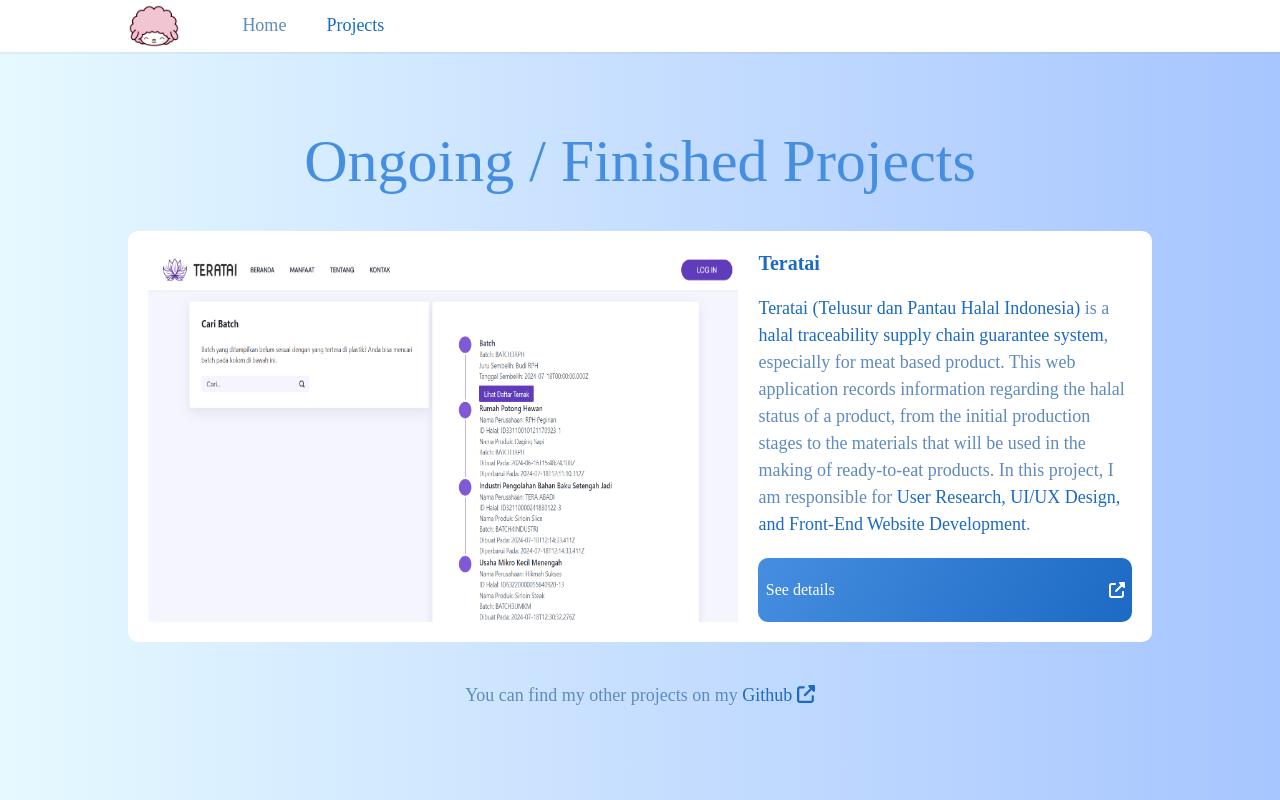
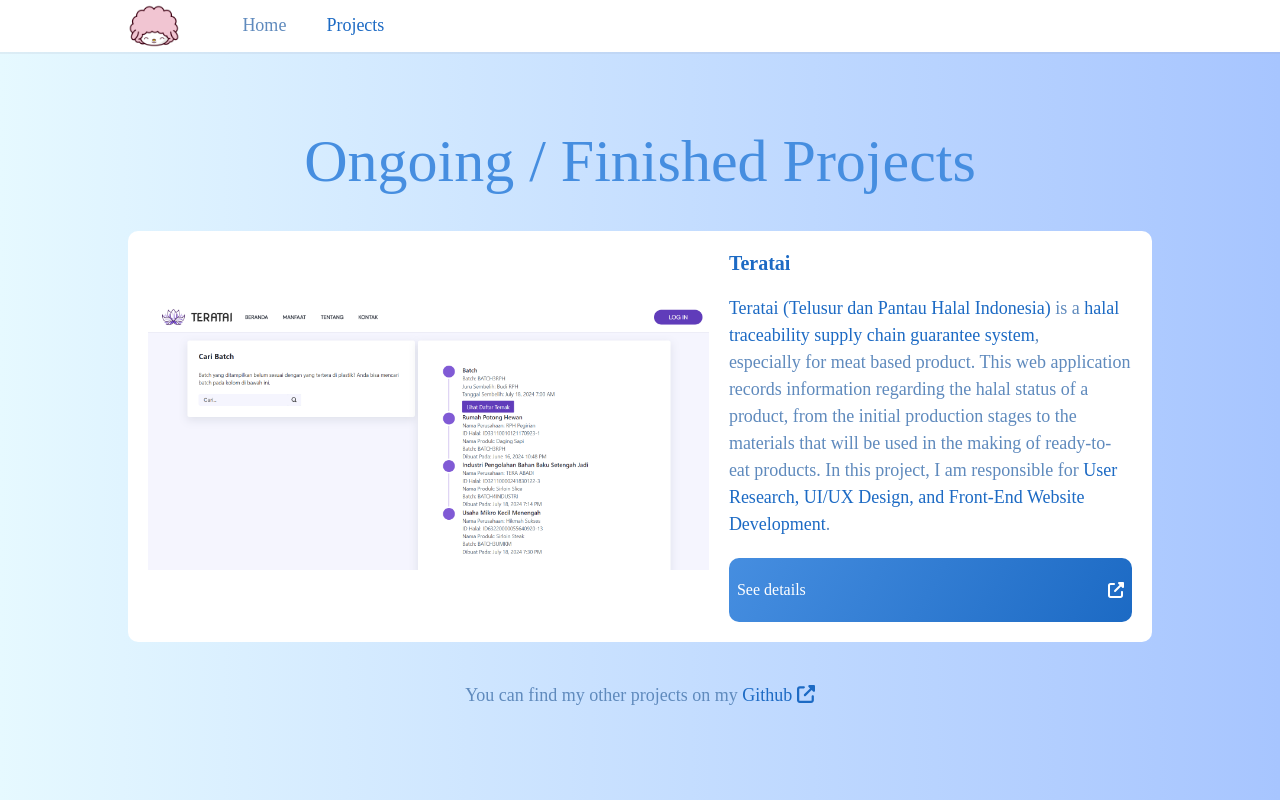
Before and after one commit to amandaslwa/portofolio, a React (Create React App) app: page /projects in a window 1280 px wide. Shown: the top 800 px of the page. Built offline with nearby package versions, Linux system fonts and the light colour scheme; a web font is replaced by a local one.

Commit message:
Deploy Changes

```diff
--- a/src/Routes/Projects.jsx
+++ b/src/Routes/Projects.jsx
@@ -20,7 +20,7 @@
             </Heading>
             <Box borderRadius={'10'} alignItems={{base: 'start', md:'start'}} justifyContent={'center'} background={'white'} fontFamily={'McLaren'} padding={'5'}>
                 <Flex gap={'5'} direction={{base:'column', md:'row'}}>
-                    <Image src={Teratai} width={{base:'100%', md:'60%'}} />
+                    <Image src={Teratai} width={{base:'100%', md:'57%'}} height={'100%'} alignSelf={'center'}/>
                     <Flex gap={'5'} direction={'column'}>
                         <Heading fontFamily={'McLaren'} fontSize={{base:'lg', md:'xl'}} color={'#1c6ac4'} fontWeight={'600'}>
                             Teratai
```
Also changed, not shown: src/Images/scan.png, 10 other files (tests, documents, lock files or other folders).
